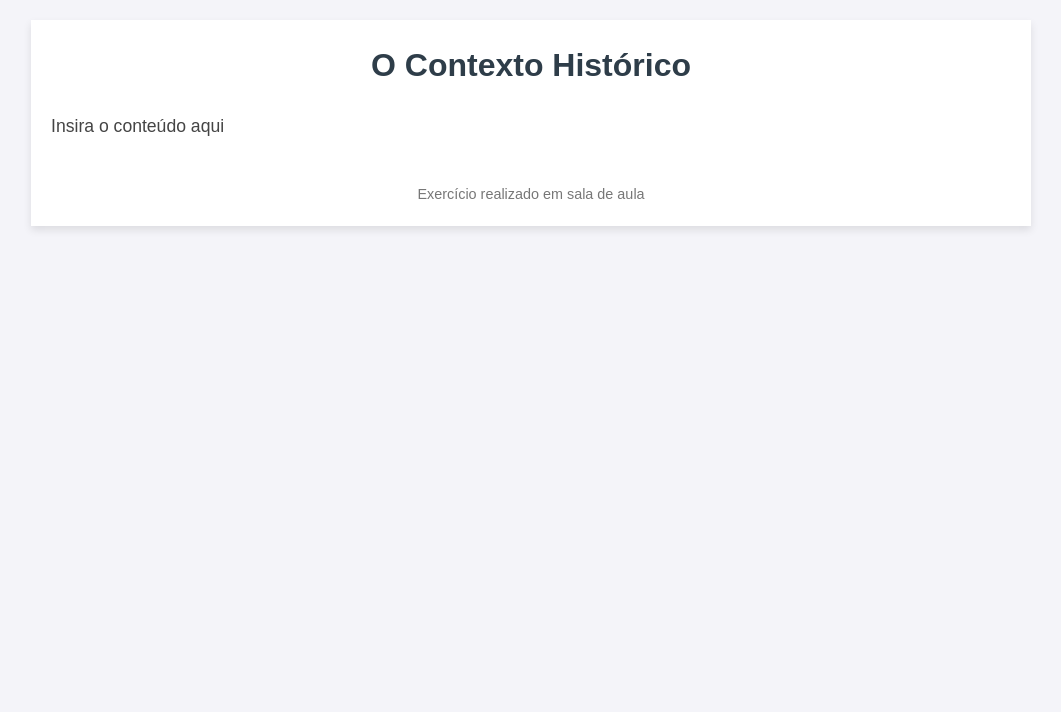
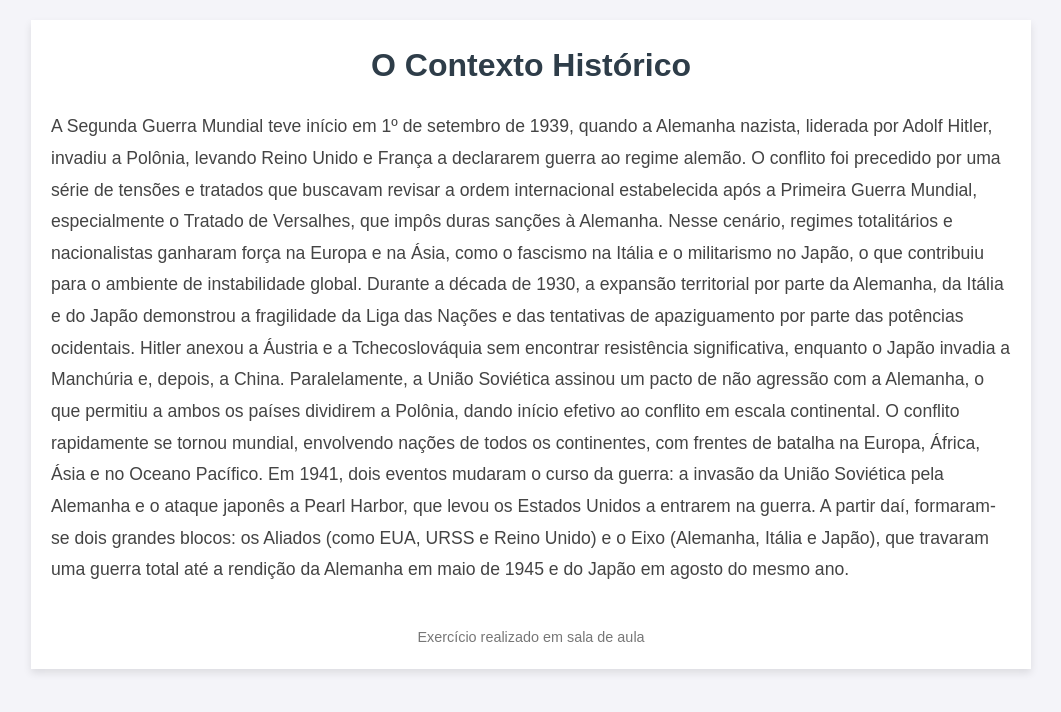
Before and after one commit to FelipeMarin-08/Gerencia-de-Configura-ao-e-controle-de-versao, a plain HTML site: page contextohistorico.html in a window 1280 px wide. Shown: the whole page, without its empty margins (109-1170 px from the left). Drawn offline with Linux system fonts and the light colour scheme.

Commit message:
Adicionado o contexto historico v1.1.1

```diff
--- a/contextohistorico.html
+++ b/contextohistorico.html
@@ -98,7 +98,11 @@
     <div class="section">
       <h2></h2>
       <p class="content">
-        Insira o conteúdo aqui
+        A Segunda Guerra Mundial teve início em 1º de setembro de 1939, quando a Alemanha nazista, liderada por Adolf Hitler, invadiu a Polônia, levando Reino Unido e França a declararem guerra ao regime alemão. O conflito foi precedido por uma série de tensões e tratados que buscavam revisar a ordem internacional estabelecida após a Primeira Guerra Mundial, especialmente o Tratado de Versalhes, que impôs duras sanções à Alemanha. Nesse cenário, regimes totalitários e nacionalistas ganharam força na Europa e na Ásia, como o fascismo na Itália e o militarismo no Japão, o que contribuiu para o ambiente de instabilidade global.
+
+Durante a década de 1930, a expansão territorial por parte da Alemanha, da Itália e do Japão demonstrou a fragilidade da Liga das Nações e das tentativas de apaziguamento por parte das potências ocidentais. Hitler anexou a Áustria e a Tchecoslováquia sem encontrar resistência significativa, enquanto o Japão invadia a Manchúria e, depois, a China. Paralelamente, a União Soviética assinou um pacto de não agressão com a Alemanha, o que permitiu a ambos os países dividirem a Polônia, dando início efetivo ao conflito em escala continental.
+
+O conflito rapidamente se tornou mundial, envolvendo nações de todos os continentes, com frentes de batalha na Europa, África, Ásia e no Oceano Pacífico. Em 1941, dois eventos mudaram o curso da guerra: a invasão da União Soviética pela Alemanha e o ataque japonês a Pearl Harbor, que levou os Estados Unidos a entrarem na guerra. A partir daí, formaram-se dois grandes blocos: os Aliados (como EUA, URSS e Reino Unido) e o Eixo (Alemanha, Itália e Japão), que travaram uma guerra total até a rendição da Alemanha em maio de 1945 e do Japão em agosto do mesmo ano.
       </p>
     </div>
 
```
